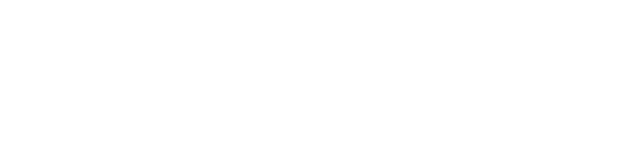
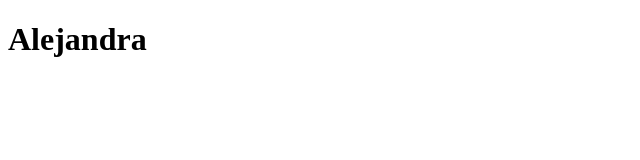
Before and after one commit to Sant-AB/RepGrup1, a website: page index.html in a window 1280 px wide. Shown: the whole page, without its empty margins (0-640 px from the left). Drawn offline with Linux system fonts and the light colour scheme.

Commit message:
header
header

```diff
--- a/index.html
+++ b/index.html
@@ -1 +1,9 @@
-<html></html>
+<!DOCTYPE html>
+<html>
+    <head>
+        <title>Ejemplo</title>
+        <header>
+            <h1>Alejandra</h1>
+         </header>
+    </head>
+</html>
```
